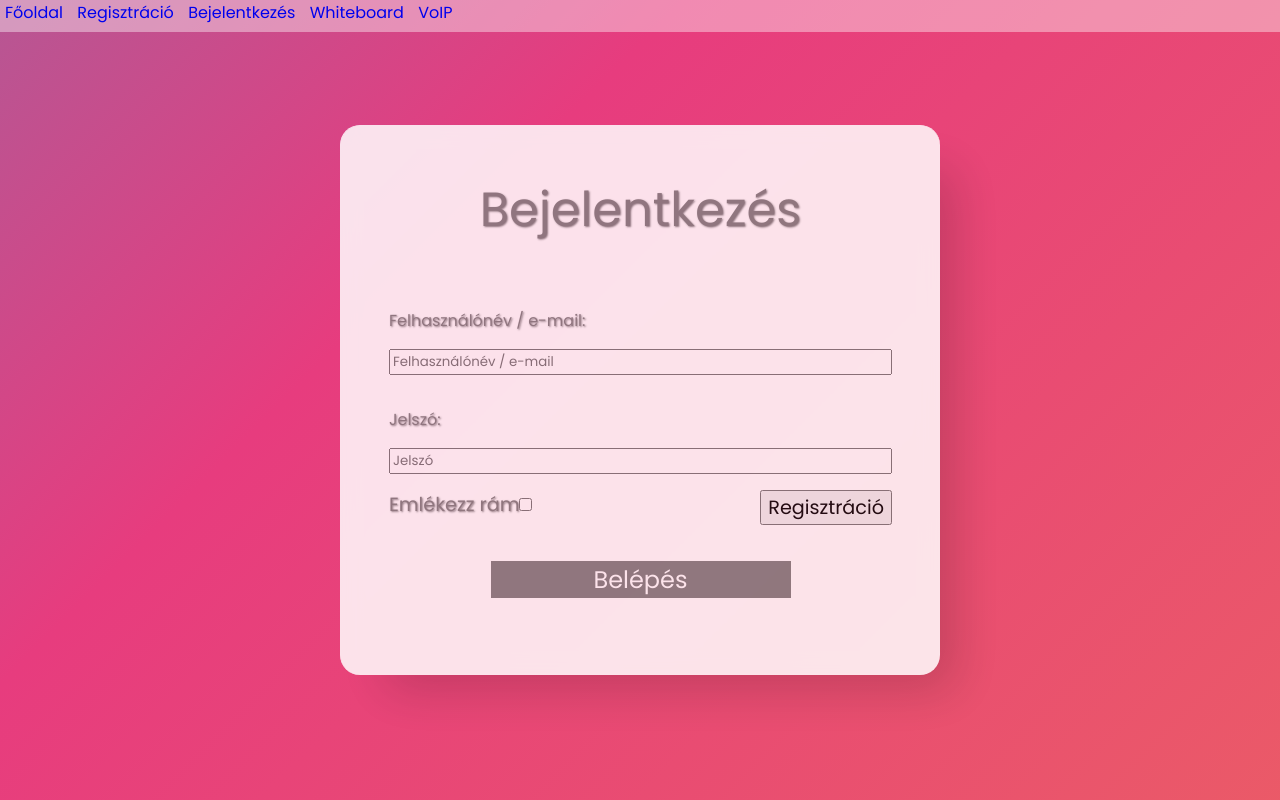
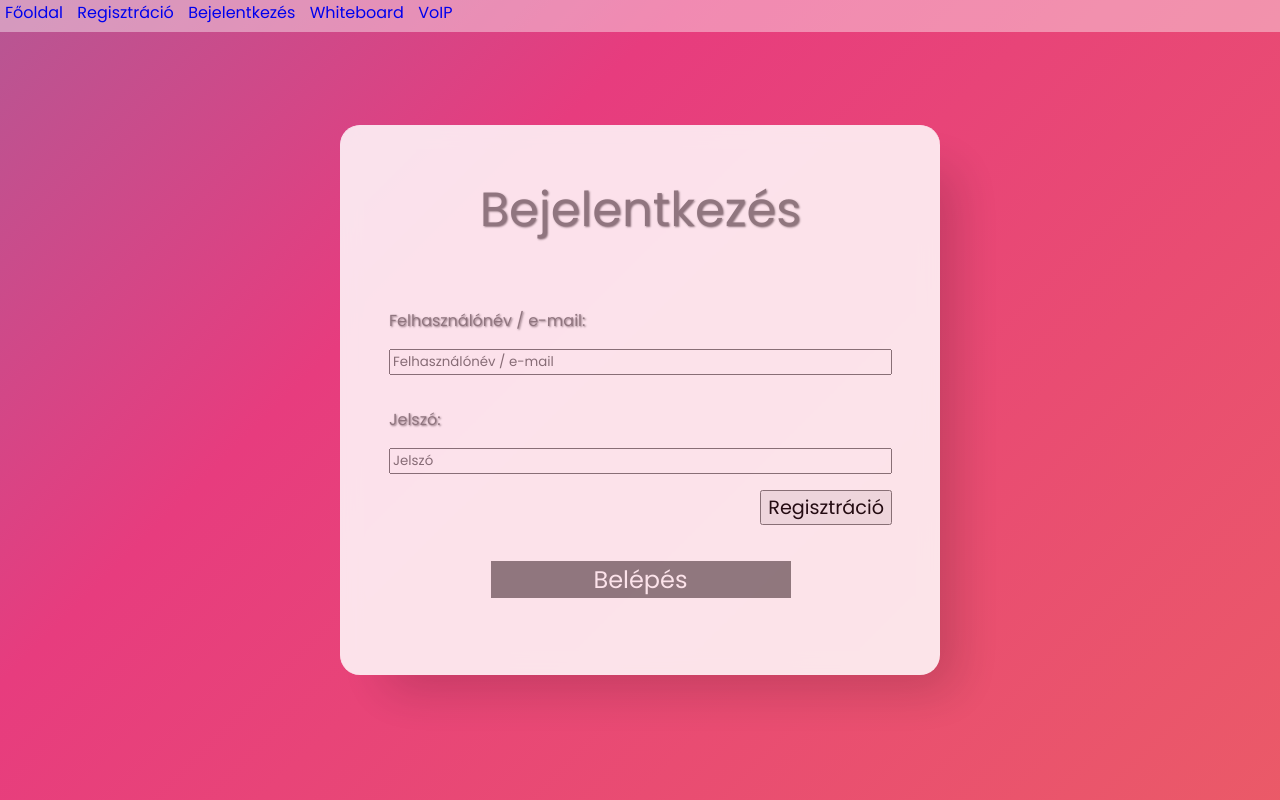
Before and after one commit to GyoniA/Messzendzser, a React (Create React App) app in the folder Messzendzser.Frontend/: page /login in a window 1280 px wide. Built offline with nearby package versions, Linux system fonts and the light colour scheme.

Commit message:
login, register enter press

```diff
--- a/Messzendzser.Frontend/src/components/Chat.js
+++ b/Messzendzser.Frontend/src/components/Chat.js
@@ -353,7 +353,7 @@ function Chat() {
             <div className='upper_row'>
 
 
-                <select onChange={(e) => setChatroomId(e.target.value)}>
+                <select  onChange={(e) => setChatroomId(e.target.value)} maxMenuHeight={250}>
                     <option value="choose" disabled selected="selected">
                         Név:
                     </option>
--- a/Messzendzser.Frontend/src/components/LogForm.js
+++ b/Messzendzser.Frontend/src/components/LogForm.js
@@ -65,32 +65,28 @@ export default function Form(){
                         <h1>Bejelentkezés</h1>
 
                         <label>Felhasználónév / e-mail:</label>
-                        <input type="text" value={username} {...register("iden", {required:true})}placeholder='Felhasználónév / e-mail'
-                        onChange={(e) => setUsername(e.target.value)}/>
-                         {errors.iden?.type ==="required" && "Azonosító megadása kötelező"}
+                    <input type="text" value={username} required maxlength="10" placeholder='Felhasználónév / e-mail'
+                        onChange={(e) => setUsername(e.target.value)} />
+
 
 
                         <label>Jelszó:</label>
-                        <input type="password" value={password} {...register("password", {required:true, maxLength:10})}placeholder='Jelszó'
+                        <input type="password" value={password}  required maxlength="10" placeholder='Jelszó'
                         onChange={(e) => setPassword(e.target.value)}/>
-                        {errors.password?.type ==="required" && "Jelszó megadása kötelező"}
-                        {errors.password?.type ==="maxLength" && "Jelszó túl hosszú"}
+
 
 
 
                     <div className='row'>
-                        <div className='remember_me'>
-                            <label className='remember'>Emlékezz rám</label>
-                            <input className='box' type="checkbox" />
-                        </div>
-                            <button className='reference'
+
+                            <button type="button" className='reference'
                                     onClick={() => {navigate("/register")}}>
                                     Regisztráció
                             </button>
 
                         </div>
 
-                        <button className='btn'>Belépés</button>
+                        <button type="submit" className='btn'>Belépés</button>
 
                         <div className="message">{message ? <p>{message}</p> : null}</div>
                     </form>
--- a/Messzendzser.Frontend/src/components/RegForm.js
+++ b/Messzendzser.Frontend/src/components/RegForm.js
@@ -60,25 +60,20 @@ export default function Form(){
                         <h1>Regisztráció</h1>
 
                         <label>Felhasználónév:</label>
-                        <input type="text" value={username} {...register("username", {required:true, maxLength:10})}placeholder='Felhasználónév'
+                    <input type="text" value={username} required maxlength="10" placeholder='Felhasználónév'
                         onChange={(e) => setUsername(e.target.value)}/>
-                         {errors.username?.type ==="required" && "Felhasználónév megadása kötelező"}
-                        {errors.username?.type ==="maxLength" && "Felhasználónév túl hosszú"}
 
                         <label>E-mail:</label>
-                        <input type="text" value={email} {...register("email", {required:true,})}placeholder='E-mail'
+                    <input type="text" value={email} required  placeholder='E-mail'
                         onChange={(e) => setEmail(e.target.value)}/>
-                        {errors.email?.type ==="required" && "E-mail cím megadása kötelező"}
 
                         <label>Jelszó:</label>
-                        <input type="password" value={password} {...register("password", {required:true, maxLength:10})}placeholder='Jelszó'
+                    <input type="password" value={password} required maxlength="10" placeholder='Jelszó'
                         onChange={(e) => setPassword(e.target.value)}/>
-                        {errors.password?.type ==="required" && "Jelszó megadása kötelező"}
-                        {errors.password?.type ==="maxLength" && "Jelszó túl hosszú"}
 
 
 
-                        <button className='btn'>
+                    <button type="submit" className='btn'>
                           Regisztráció</button>
 
                           <div className="message">{message ? <p>{message}</p> : null}</div>
--- a/Messzendzser.Frontend/src/css/App.css
+++ b/Messzendzser.Frontend/src/css/App.css
@@ -209,6 +209,7 @@ label {
     cursor: pointer;
 }
 
+
 nav {
     height: 2rem;
     background-color: rgba(255, 255, 255, 0.4);
@@ -338,7 +339,7 @@ nav {
 .row {
     display: flex;
     flex-direction: row;
-    justify-content: space-between;
+    align-self: flex-end;
 }
 
 .upper_row {
@@ -371,17 +372,6 @@ nav {
     flex: 3;
 }
 
-
-
-
-.remember {
-    width: fit-content;
-    font-size: 1.2em;
-}
-
-.box {
-    font-size: 1.2em;
-}
 
 .reference {
     cursor: pointer;
```
